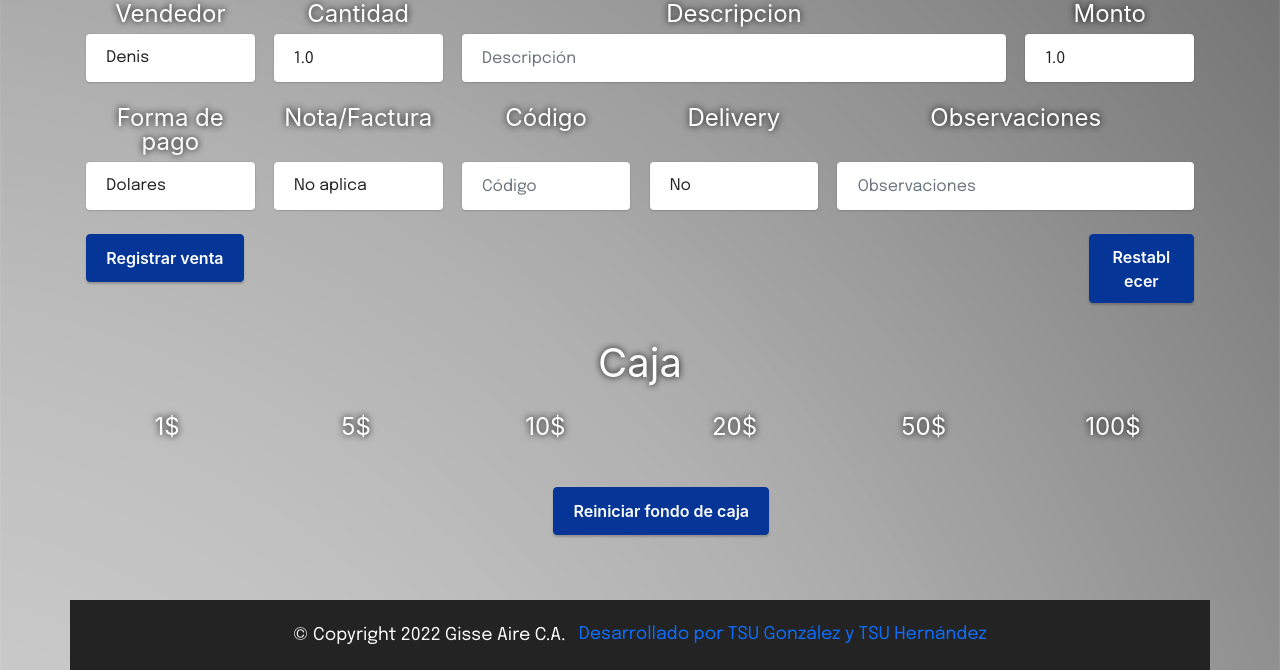
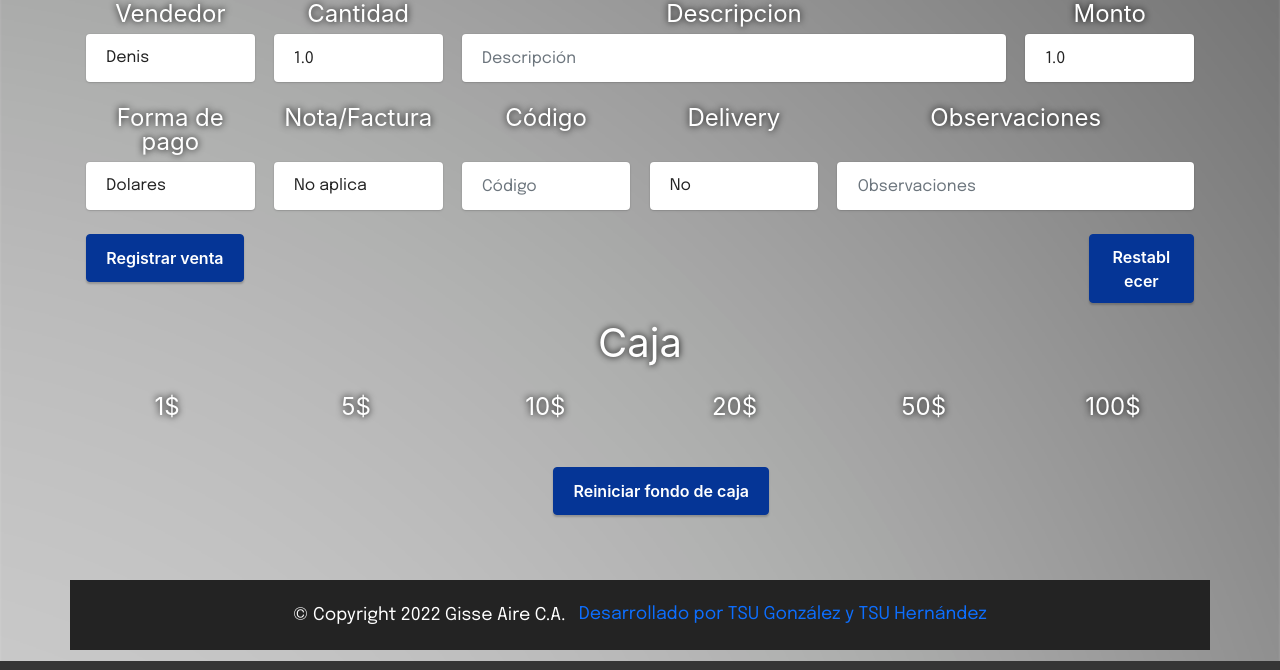
Before and after one commit to cejblan/sistema_logistico, a PHP site: page /ventas_diarias.php in a window 1280 px wide. Shown: the part 203-873 px from the top of the page. Run offline with PHP 8.4, Linux system fonts and the light colour scheme; the visitor is signed in with stand-in values (Sample User, id 1); data that the repository does not hold is empty.

Commit message:
Reduccion de margin

```diff
--- a/assets/css/css.css
+++ b/assets/css/css.css
@@ -343,6 +343,10 @@ input#submit.center {
     margin-bottom: 4em;
 }
 
+h1.margin_top {
+    margin-top: 0.5em !important;
+}
+
 /* Fin Ventas Diarias */
 /* Footer */
 section#footer {
--- a/ventas_diarias.php
+++ b/ventas_diarias.php
@@ -205,7 +205,7 @@ if(isset($_POST["actualizar"]))
 <section class="container FEs">
   <div class="row">
     <div class="col-12">
-      <h1>Caja</h1>
+      <h1 class="margin_top">Caja</h1>
     </div>
   </div>
   </br>
@@ -297,7 +297,6 @@ $result_consult_ventas = mysqli_query($conexion,$consult_ventas);
 if (@mysqli_num_rows($result_consult_ventas) == true)
  {
    echo '</br>
-         </br>
          <section class="container FEs">
            <div class="row">
              <div class="col-12">
```
